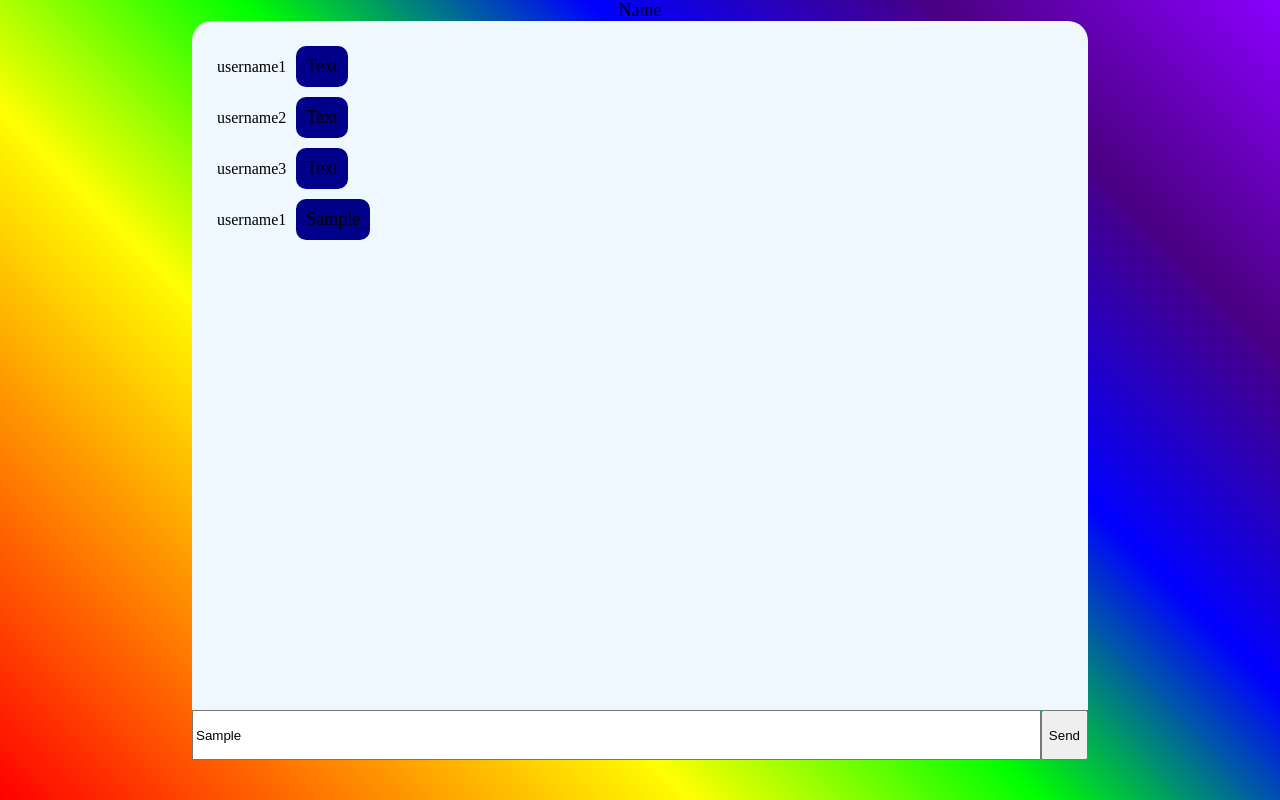
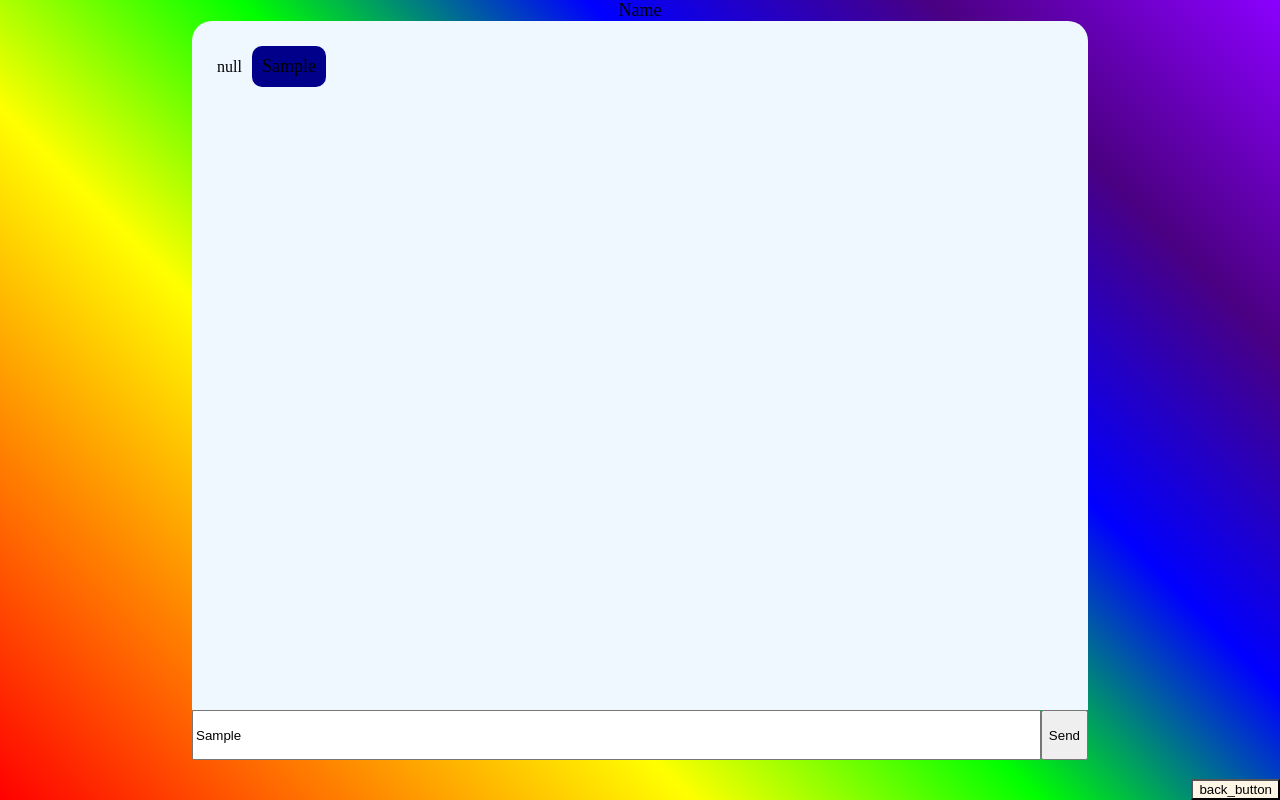
Before and after one commit to bestpisit/codingforkid, a plain HTML site: page frontend/pages/pap/index.html in a window 1280 px wide. Both pictures are taken after typing "Sample" into the empty fields and a click on the button "Send". Drawn offline with Linux system fonts and the light colour scheme.

Commit message:
upd paplnwza

```diff
--- a/frontend/pages/pap/index.css
+++ b/frontend/pages/pap/index.css
@@ -52,3 +52,12 @@ body {
     display: flex;
     align-items: center;
 }
+
+.back-buttom {
+    font-size: 2
+    0;
+    background-color: oldlace;
+    position: absolute;
+    right: 0;
+    bottom: 0;
+}
--- a/frontend/pages/pap/index.html
+++ b/frontend/pages/pap/index.html
@@ -6,32 +6,10 @@
 </head>
 
 <body>
+    <button class="back-buttom" id="backclickevent">back_button</button>
     <div class="group">Name</div>
     <div class="chat" id="chat">
-        <div class="message">
-            <div class="sender">
-                username1
-            </div>
-            <div class="text">
-                Text
-            </div>
-        </div>
-        <div class="message">
-            <div class="sender">
-                username2
-            </div>
-            <div class="text">
-                Text
-            </div>
-        </div>
-        <div class="message">
-            <div class="sender">
-                username3
-            </div>
-            <div class="text">
-                Text
-            </div>
-        </div>
+
     </div>
 
     <div class="message-bar">
--- a/frontend/pages/pap/index.js
+++ b/frontend/pages/pap/index.js
@@ -2,8 +2,34 @@ document.getElementById('send-buttom').addEventListener('click',clickEvent);
 
 function clickEvent(){
     var text = document.getElementById('inputbox').value;
+    addMessage(localStorage.getItem('username'),text);
+    chatmessage.push(
+        {
+            sender: localStorage.getItem('username'),
+            message: text
+        }
+    )
+    //add to localstorage
+    localStorage.setItem('chats-pap',JSON.stringify(chatmessage));
+}
+
+function addMessage(user,message){
     const chat = document.getElementById('chat');
-    chat.innerHTML += `<div class="message"> <div class="sender"> username1 </div> <div class="text"> ${text} </div> </div>`
+    chat.innerHTML += `<div class="message"> <div class="sender"> ${user} </div> <div class="text"> ${message} </div> </div>`
+}
+
+document.getElementById('backclickevent').addEventListener('click',clickbackEvent);
+
+function clickbackEvent(){
+    window.history.back();
+}
 
 
+var chatmessage = JSON.parse(localStorage.getItem('chats-pap'));
+if(chatmessage == null){
+    chatmessage = [];
 }
+
+for(let i of chatmessage){
+    addMessage(i.sender,i.message)
+}
```
